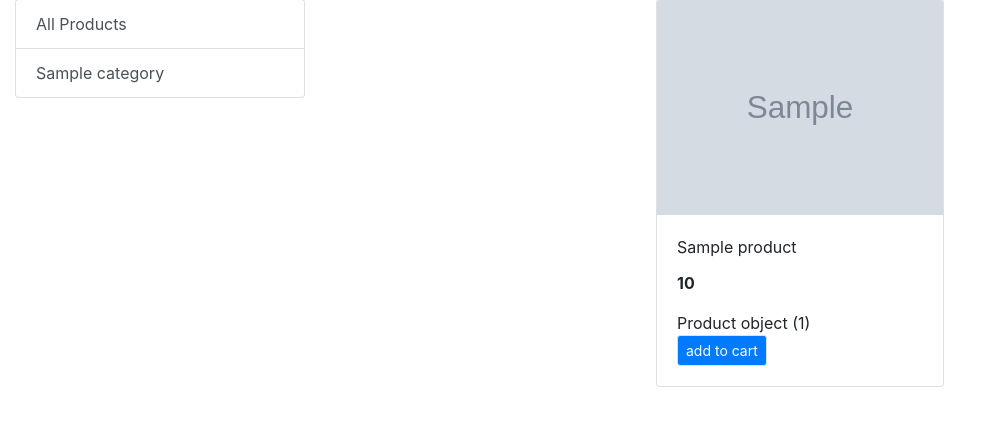
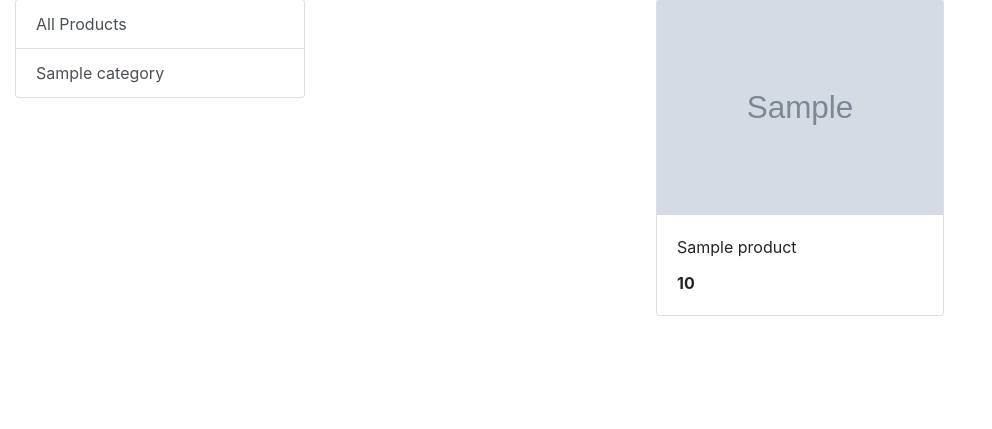
Before and after one commit to SUMITSAXENA98/djangoshiop, a Django app: page / in a window 1280 px wide. Shown: the part 73-502 px from the top of the page, without its empty margins (0-992 px from the left). Run offline with Django 3.2, Linux system fonts and the light colour scheme; tables that the repository leaves empty hold one stand-in row (values such as "Sample post"); grey boxes marked "Sample" are stand-in pictures.

Commit message:
new comit

```diff
--- a/templates/index.html
+++ b/templates/index.html
@@ -3,7 +3,6 @@
 
         {% block content %}
 
-        {% load cart %}
 
          <!----------------BODY---------------->
         <div class="container-fluid mt-3">
@@ -31,12 +30,7 @@
                   <p class="card-title">{{product.name}}</p>
                   <p class="card-text"><b>{{product.price}}</b></p>
 
-                  {{ product | is_in_cart }}
-                 <form action="/" method="POST">
-                   {% csrf_token %}
-                   <input hidden type="text" name="product" value={{product.id}}>
-                   <input type="submit" class="btn btn-primary border btn-sm" value="add to cart">
-                 </form>
+
                 </div>
               </div>
 
```
